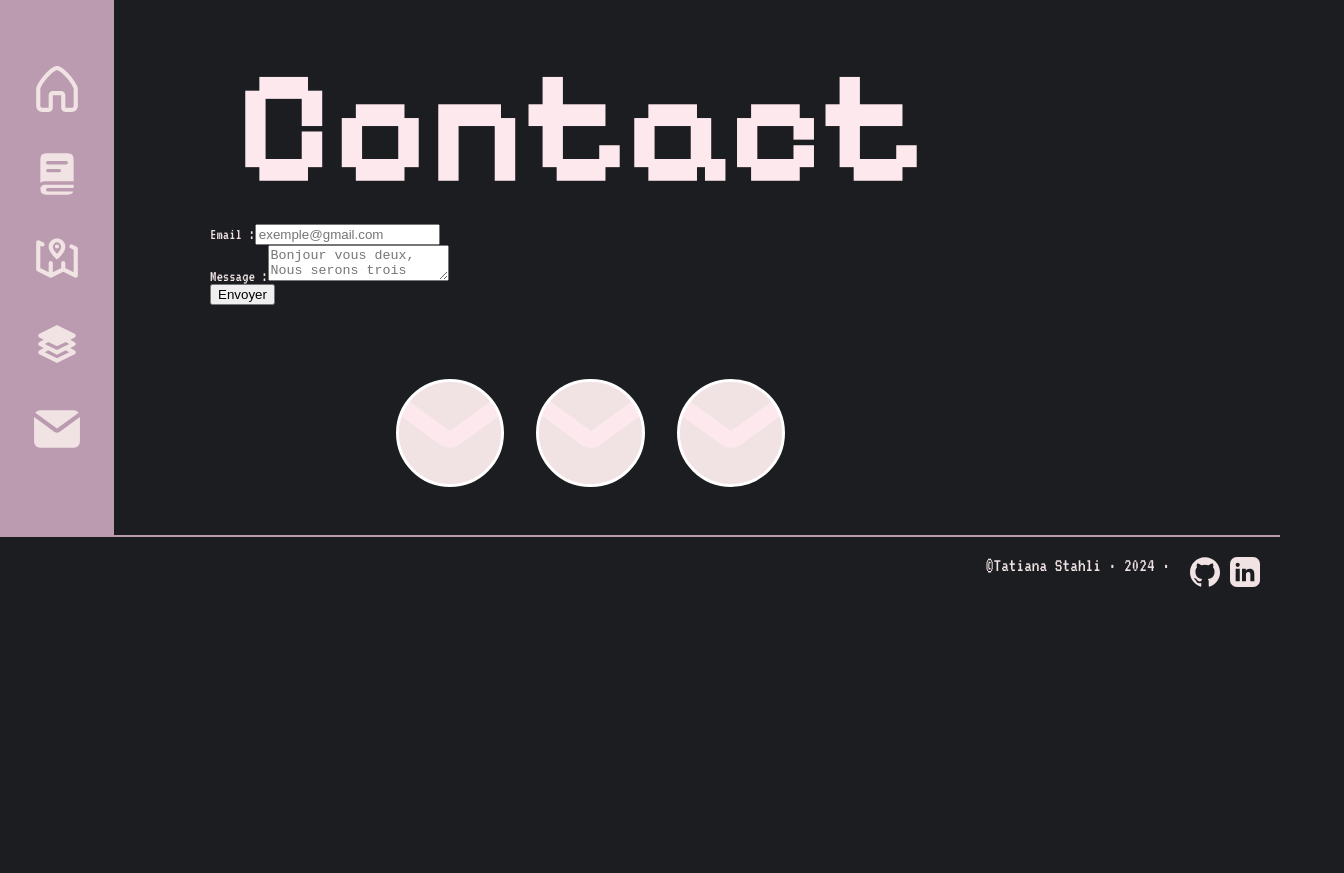
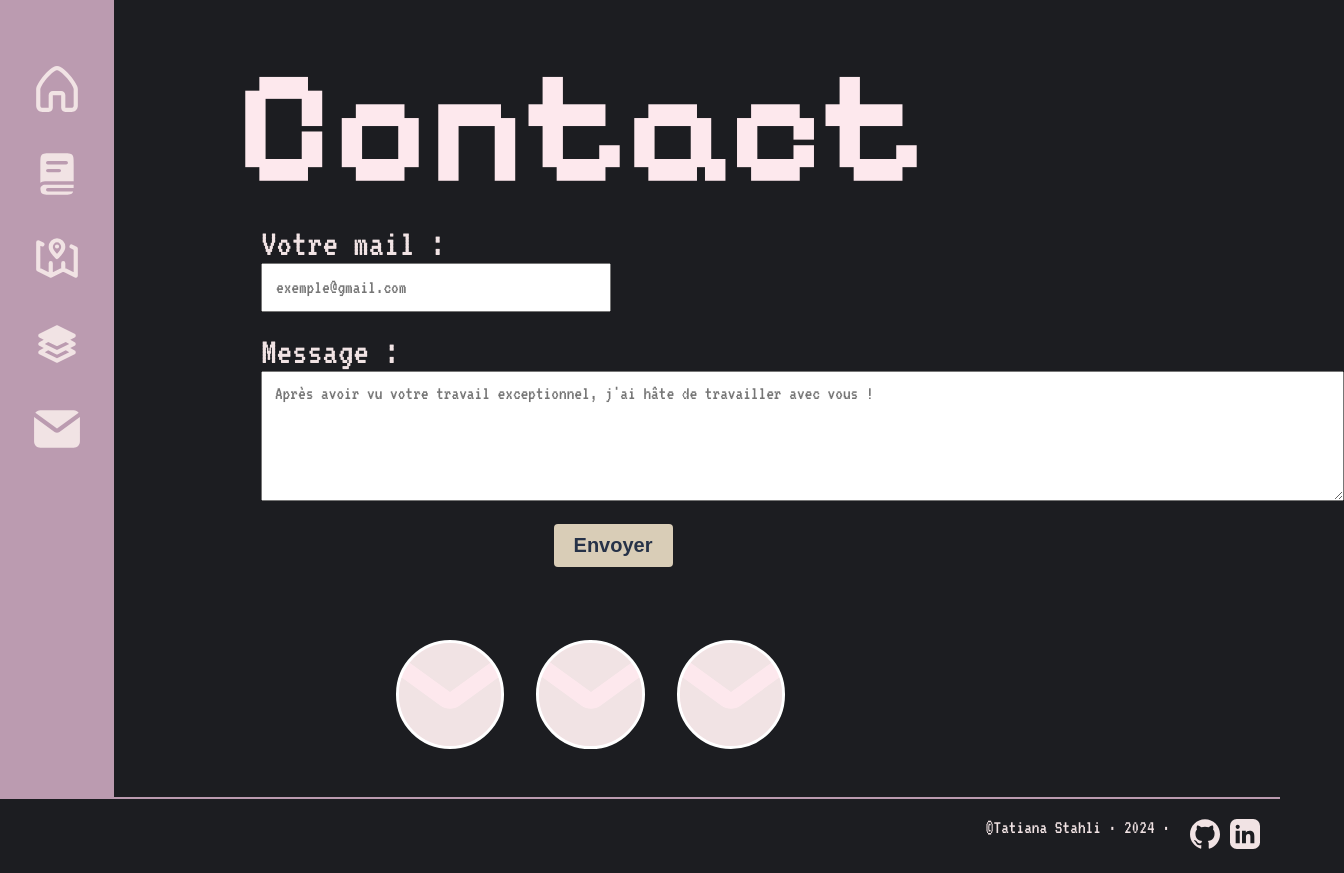
Before and after one commit to tatiana-sthl/portfolio2024, a React (Create React App) app: page /contact in a window 1280 px wide. Shown: the whole page, 1344 px wide, since content can reach past the window. Before the commit the page ends 800 px from the top, so only its background shows below. Built offline with nearby package versions, Linux system fonts and the light colour scheme.

Commit message:
add css abour contact form

```diff
--- a/src/components/ContactForm.js
+++ b/src/components/ContactForm.js
@@ -14,7 +14,7 @@ const ContactForm = () => {
       <form className='contactForm' onSubmit={handleSubmit}>
         <div className='mailInfos'>
           <div className='formGroup'>
-            <label className='label' htmlFor="email">Email :</label>
+            <label className='label' htmlFor="email">Votre mail :</label>
             <input
               type="email"
               id="email"
@@ -37,7 +37,7 @@ const ContactForm = () => {
             name="message"
             className='textarea'
             placeholder=
-            {`Bonjour vous deux, Nous serons trois pour le vin d'honneur/repas. Il y aura l'empereur, sa femme et le petit prince de 5 ans. Au plaisir de vous voir !`}
+            {`Après avoir vu votre travail exceptionnel, j'ai hâte de travailler avec vous !`}
           />
           <ValidationError
             prefix="Message"
--- a/src/pages/Contact.js
+++ b/src/pages/Contact.js
@@ -15,7 +15,7 @@ function Contact() {
       <div className='contactTitle'>
                 <h1>Contact</h1>
             </div>
-            <div className='contactForm'>
+            <div>
               <ContactForm />
             </div>
             <div className='contactMedia'>
--- a/src/styles/pages/_contact.scss
+++ b/src/styles/pages/_contact.scss
@@ -1,3 +1,5 @@
+@import '../base.scss';
+
 .contactTitle {
     text-align: center;
     font-family: 'Rampart One', cursive;
@@ -90,6 +92,67 @@
     z-index: 2;
 }
 
+.contactForm {
+    margin-left: 4vw;
+}
+
+.formGroup {
+    margin-bottom: 20px;
+    width: 25vw;
+}
+
+.formGroupTextarea {
+    margin-bottom: 20px;
+}
+
+.mailInfos {
+    display: flex;
+    justify-content: space-between;
+}
+
+.label {
+    font-size: 3vw;
+}
+
+.input, .textarea {
+    font-family: $font-p ;
+    width: 100%;
+    padding: 1vw;
+    font-size: 1.5vw;
+}
+
+.textarea {
+    font-family: $font-p ;
+    height: 8vw;
+    font-size: 1.5vw;
+    width: 150%!important;
+}
+
+.button {
+    background-color: #d9cdb7;
+    color: #263248;
+    font-size: 20px;
+    padding: 10px 20px;
+    border: none;
+    border-radius: 4px;
+    cursor: pointer;
+    font-weight: bold;
+}
+
+.formButton {
+    text-align: center;
+}
+
+.success {
+    text-align: center;
+    background-color: #d9cdb7;
+    color: #263248;
+    padding: 10px 20px;
+    border: none;
+    border-radius: 4px;
+    margin: 2vw 13vw 2vw 14vw;
+}
+
 /*mobile responsive*/
 
 @media (max-width: 1270px) {
```
